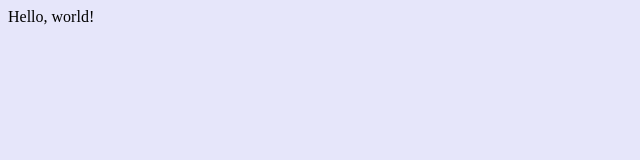
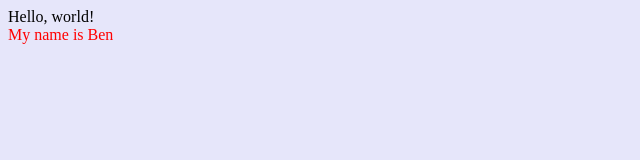
Before and after one commit to ben-ballinger/learn-github, a plain HTML site: page index.html in a window 1280 px wide. Shown: the full height of the page, 0-640 px from the left. Drawn offline with Linux system fonts and the light colour scheme.

Commit message:
added my name to the body of the html in a new div. set the font color of the name to red

```diff
--- a/index.html
+++ b/index.html
@@ -6,8 +6,8 @@
 </head>
 <body>
 
-<div>Hello, world!</div>
-
+    <div>Hello, world!</div>
+    <div class="name">My name is Ben</div>
 
 </body>
 </html>
--- a/style.css
+++ b/style.css
@@ -1,3 +1,7 @@
 body {
 	background: lavender;
 }
+
+.name {
+    color: red;
+}
```
